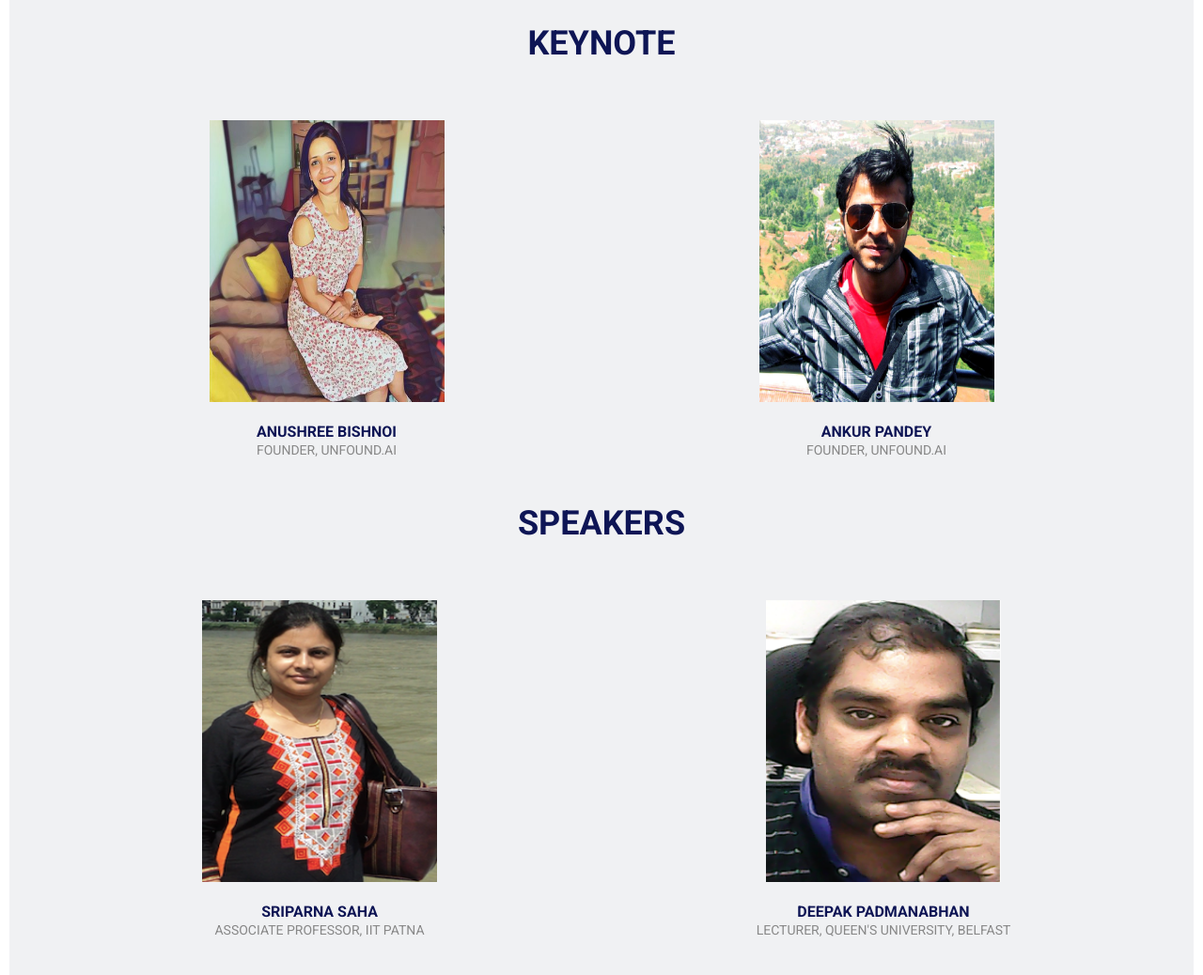
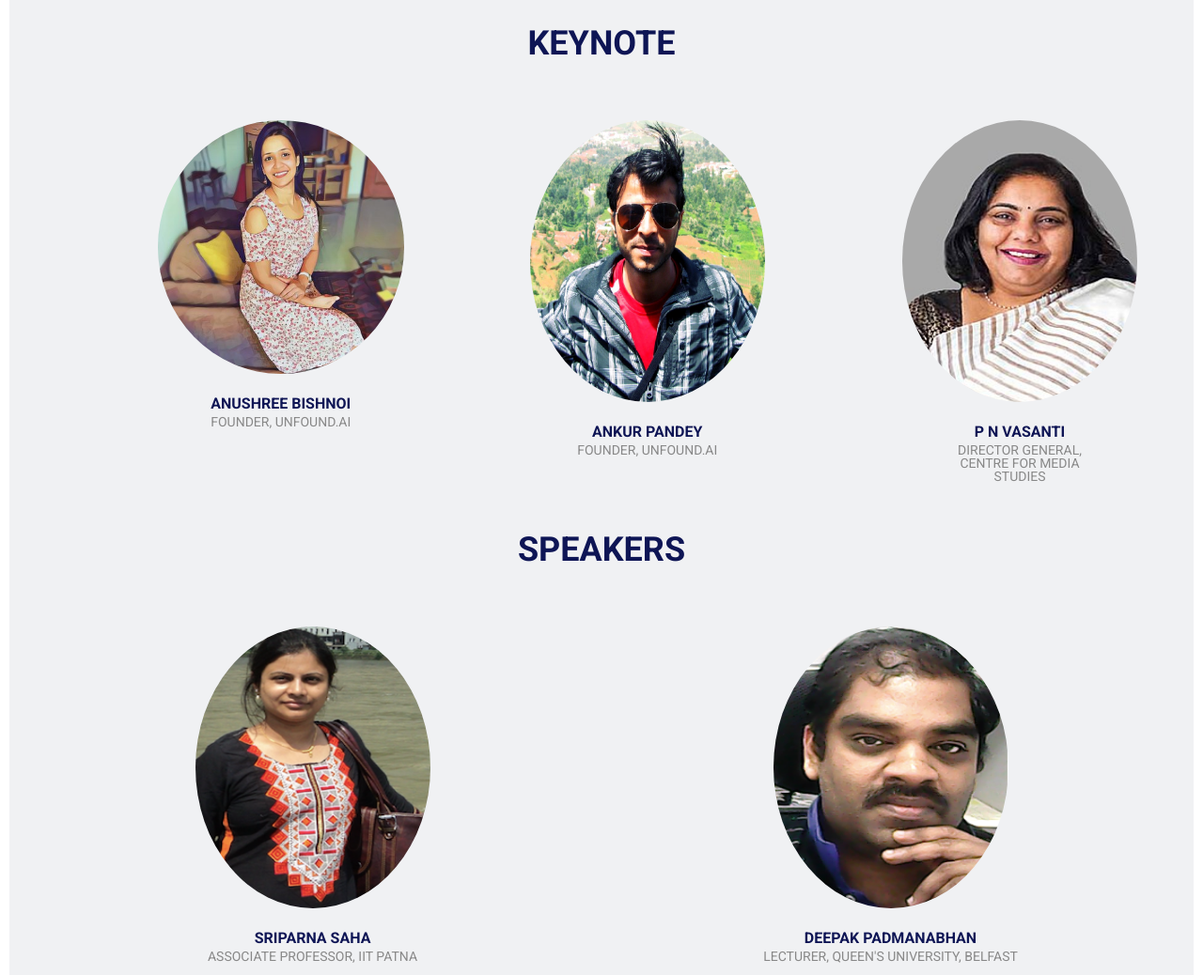
Before and after one commit to AnnuJoshi/cofad2020, a plain HTML site: page index.html in a window 1280 px wide. Shown: the part 1320-2358 px from the top of the page at 94% size. Drawn offline with Linux system fonts and the light colour scheme; some packages are replaced by stand-ins of ours.

Commit message:
Added Keynote Speaker

```diff
--- a/index.html
+++ b/index.html
@@ -137,9 +137,9 @@
                 </div>
             </div>
            <div class="row">
-                <div class="col-sm-6 col-md-4 col-md-offset-1 ">
+                <div class="col-sm-4 col-md-3 col-md-offset-1 ">
                     <figure class="thumbnail">
-                        <a href="https://www.linkedin.com/in/anushreebishnoi/"><img src="img/speaker/anushree.jpg" class="img-responsive" alt="Image" style="height:300px; width:250px;"></a>
+                        <a href="https://www.linkedin.com/in/anushreebishnoi/"><img src="img/speaker/anushree.jpg" class="img-responsive img-circle" alt="Image" style="height:270px; width:350px;"></a>
                         <figcaption class="caption text-center">
                             <h3> Anushree Bishnoi
                                 <small> Founder, UnFound.ai </small>
@@ -153,15 +153,31 @@
                         </figcaption>
                     </figure>
                 </div>
-
-                <div class="col-sm-6 col-md-4 col-md-offset-2">
+                <div class="col-sm-4 col-md-3 col-md-offset-1">
                     <figure class="thumbnail">
-                        <a href="https://www.linkedin.com/in/ankurpandey42/"><img src="img/speaker/ankur.jpeg" class="img-responsive" alt="Image" style="height:300px; width:250px;"></a>
+                        <a href="https://www.linkedin.com/in/ankurpandey42/"><img src="img/speaker/ankur.jpeg" class="img-responsive img-circle" alt="Image" style="height:300px; width:250px;"></a>
                         <figcaption class="caption text-center">
                             <h3>Ankur Pandey
                                 <small>Founder, UnFound.ai </small>
                             </h3>
                             <!-- <ul class="social-links">
+                                <li><a href="#"><i class="fa fa-facebook"></i></a></li>
+                                <li><a href="#"><i class="fa fa-twitter"></i></a></li>
+                                <li><a href="#"><i class="fa fa-linkedin"></i></a></li>
+                                <li><a href="#"><i class="fa fa-envelope"></i></a></li>
+                            </ul> -->
+                        </figcaption>
+                    </figure>
+                </div>
+           <div class="row">
+                <div class="col-sm-4 col-md-3 col-md-offset-1">
+                    <figure class="thumbnail">
+                        <a href="https://en.m.wikipedia.org/wiki/P_N_Vasanti"><img src="img/speaker/pn_vasanti.jpg" class="img-responsive img-circle" alt="Image" style="height:300px; width:250px;"></a>
+                        <figcaption class="caption text-center">
+                            <h3> P N Vasanti
+                                <small> Director General, Centre for Media Studies </small>
+                            </h3>
+                             <!-- <ul class="social-links">
                                 <li><a href="#"><i class="fa fa-facebook"></i></a></li>
                                 <li><a href="#"><i class="fa fa-twitter"></i></a></li>
                                 <li><a href="#"><i class="fa fa-linkedin"></i></a></li>
@@ -182,7 +198,7 @@
             <div class="row">
                 <div class="col-sm-6 col-md-4 col-md-offset-1 ">
                     <figure class="thumbnail">
-                        <a href="https://www.iitp.ac.in/~sriparna/"><img src="img/speaker/sriparna_saha.png" class="img-responsive" alt="Image" style="height:300px; width:250px;"></a>
+                        <a href="https://www.iitp.ac.in/~sriparna/"><img src="img/speaker/sriparna_saha.png" class="img-responsive img-circle" alt="Image" style="height:300px; width:250px;"></a>
                         <figcaption class="caption text-center">
                             <h3> Sriparna Saha
                                 <small> Associate Professor, IIT Patna</small>
@@ -199,7 +215,7 @@
 
                 <div class="col-sm-6 col-md-4 col-md-offset-2">
                     <figure class="thumbnail">
-                        <a href="https://pure.qub.ac.uk/en/persons/deepak-padmanabhan"><img src="img/speaker/deepak.png" class="img-responsive" alt="Image" style="height:300px; width:250px;"></a>
+                        <a href="https://pure.qub.ac.uk/en/persons/deepak-padmanabhan"><img src="img/speaker/deepak.png" class="img-responsive img-circle" alt="Image" style="height:300px; width:250px;"></a>
                         <figcaption class="caption text-center">
                             <h3>Deepak Padmanabhan
                                 <small>Lecturer, Queen's University, Belfast</small>
@@ -221,7 +237,7 @@
             <div class="row">
                 <div class="col-sm-6 col-md-4 col-md-offset-1">
                     <figure class="thumbnail">
-                        <a href="https://scholar.google.co.in/citations?user=vXtdUZEAAAAJ&hl=en"> <img src="img/speaker/girish.jpg" class="img-responsive" alt="Image" style="height:300px; width:250px;"></a>
+                        <a href="https://scholar.google.co.in/citations?user=vXtdUZEAAAAJ&hl=en"> <img src="img/speaker/girish.jpg" class="img-responsive img-circle" alt="Image" style="height:300px; width:250px;"></a>
                         <figcaption class="caption text-center">
                             <h3> Girish Keshav Palshikar
                                 <small>TCS Research, Tata Consultancy Services Limited, Pune, India</small>
@@ -239,7 +255,7 @@
 
             <div class="col-sm-6 col-md-4 col-md-offset-2">
                     <figure class="thumbnail">
-                        <a href="https://www.iiitd.ac.in/pk"><img src="img/speaker/pk.jpg" class="img-responsive" alt="Image" style="height:300px; width:250px;"></a>
+                        <a href="https://www.iiitd.ac.in/pk"><img src="img/speaker/pk.jpg" class="img-responsive img-circle" alt="Image" style="height:300px; width:250px;"></a>
                         <figcaption class="caption text-center">
                             <h3>Ponnurangam Kumaraguru
                                 <small>Professor (CSE), IIIT Delhi</small>
@@ -420,6 +436,7 @@
                         <time>10:15 - 10:45AM</time>
                         <h2>Keynote Presentation</h2>
                         <h3> Anushree Bishnoi, Ankur Pandey <span> Founder, UnFound.ai </span></h3>
+                        <h3> P.N. Vasanti <span> Director General, Centre for Media Studies </span></h3>
                     </div>
                     <!-- .session -->
 
@@ -433,7 +450,7 @@
                     <div class="session">
                         <time>11:40 - 12:00PM</time>
                         <h2>Student Presentation</h2>
-                        <h3> TBA <span> </span></h3>
+                        <h3> Siva Charan Reddy <span> PHD Student, IIITD</span></h3>
                     </div>
                     <!-- .session -->
 
```
Also changed, not shown: img/speaker/pn_vasanti.jpg (added).
